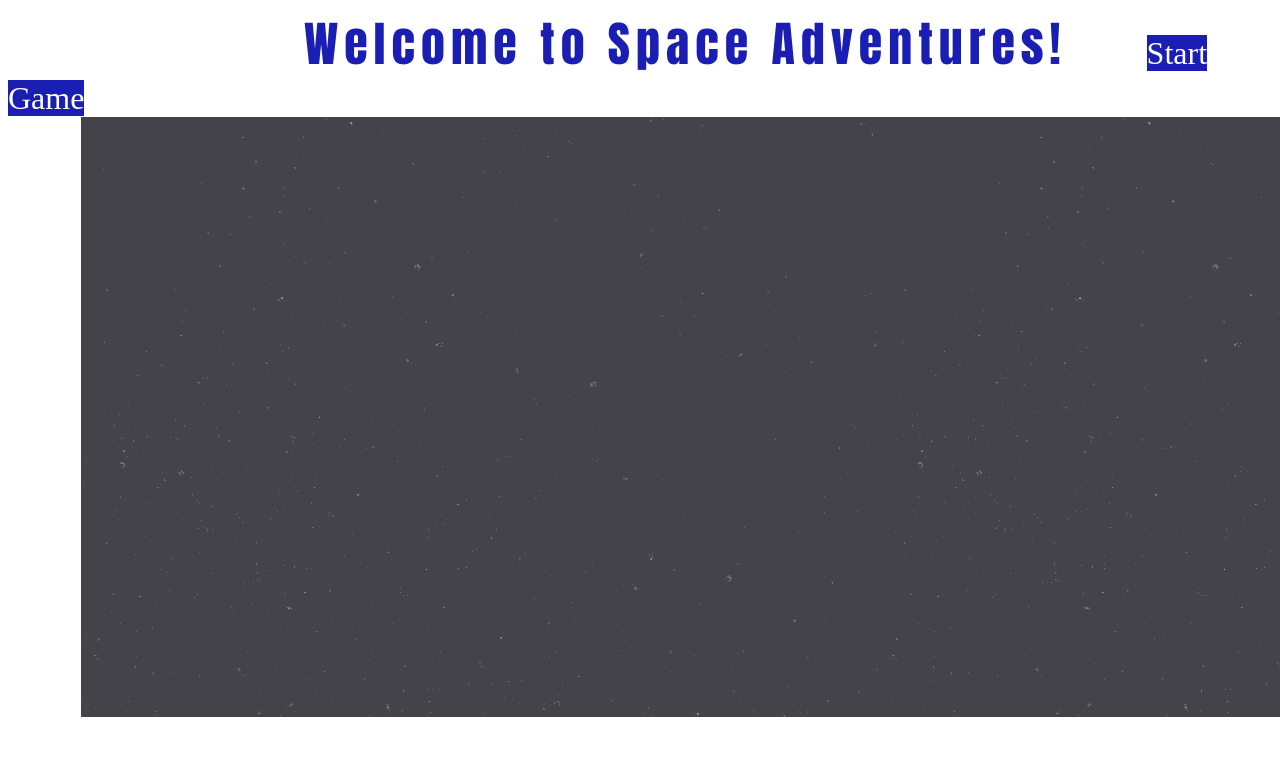
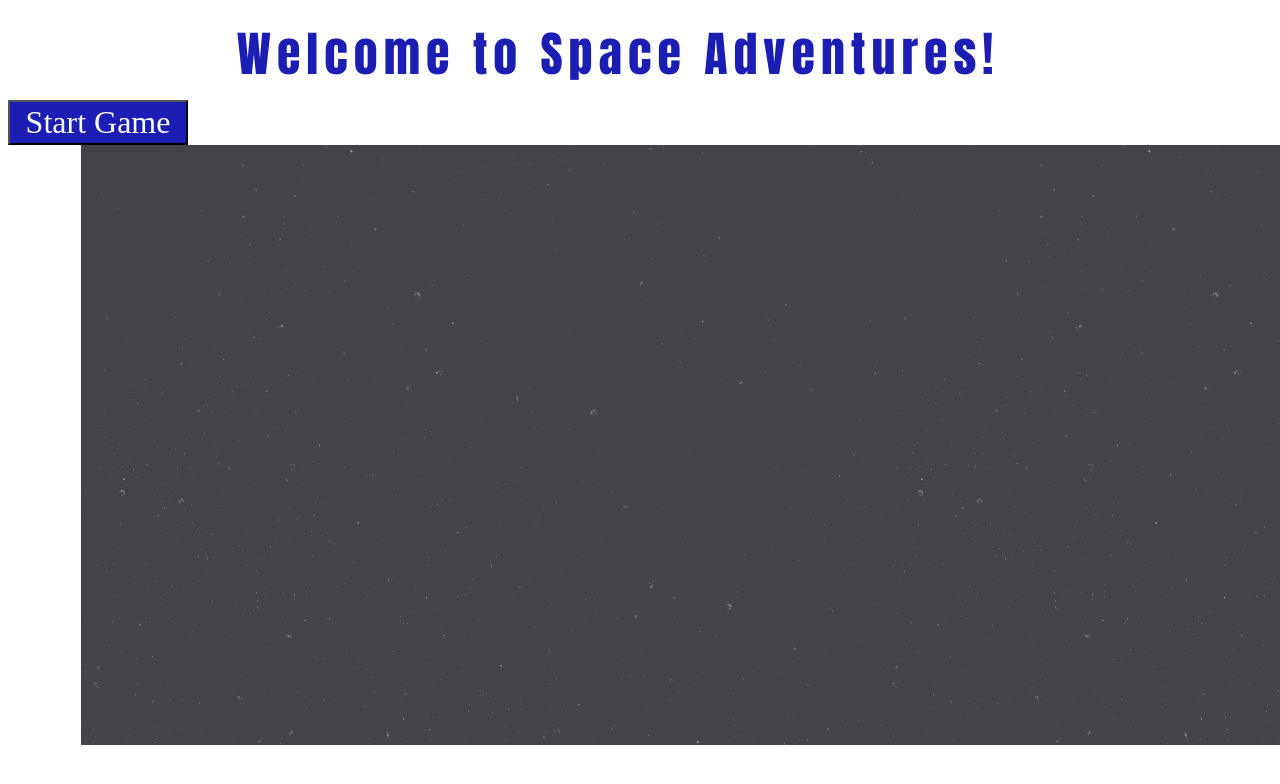
Before and after one commit to cstallings1/phase-0, a plain HTML site: page week-7/game.html in a window 1280 px wide. Shown: the top 784 px of the page. Drawn offline with Linux system fonts and the light colour scheme.

Commit message:
Use button tag on start button

```diff
--- a/week-7/game.css
+++ b/week-7/game.css
@@ -1,12 +1,13 @@
 #main-title {
-  display: inline;
+  display: inline-block;
+  width: 1000px;
+  padding-left: 100px;
+  margin: 10px;
   font-family: impact, Charcoal, sans-serif;
+  font-size: 3em;
   letter-spacing: 6px;
-  width: 1000px;
-  font-size: 3em;
   text-align: center;
   color: #1A1EB2;
-  padding-left: 296px;
 }
 
 #canvas {
@@ -16,9 +17,9 @@
 }
 
 #start-game {
-  display: inline;
-  width: 150px;
-  margin-left: 76px;
+  display: inline-block;
+  width: 180px;
+  height: 45px;
   font-family: impact Charcoal sans-serif;
   color: white;
   font-size: 2em;
--- a/week-7/game.html
+++ b/week-7/game.html
@@ -12,7 +12,7 @@
 <body>
   <header>
     <p id="main-title">Welcome to Space Adventures!</p>
-    <p id="start-game">Start Game</p>
+    <button id="start-game">Start Game</button>
   </header>
   <canvas id="canvas" width="1300" height="600">
   </canvas>
@@ -95,8 +95,6 @@
         astronaut.y -= astronaut.speed * modifier; //Moves down
       }
       if (13 in keysDown) {
-        raygun.x = Math.floor(Math.random() * (martian.x - 1 + 1)) + 1;
-        raygun.y = Math.floor(Math.random() * (martian.y - 1 + 1)) + 1;
       }
 
       //Move martian towards astronaut
```
